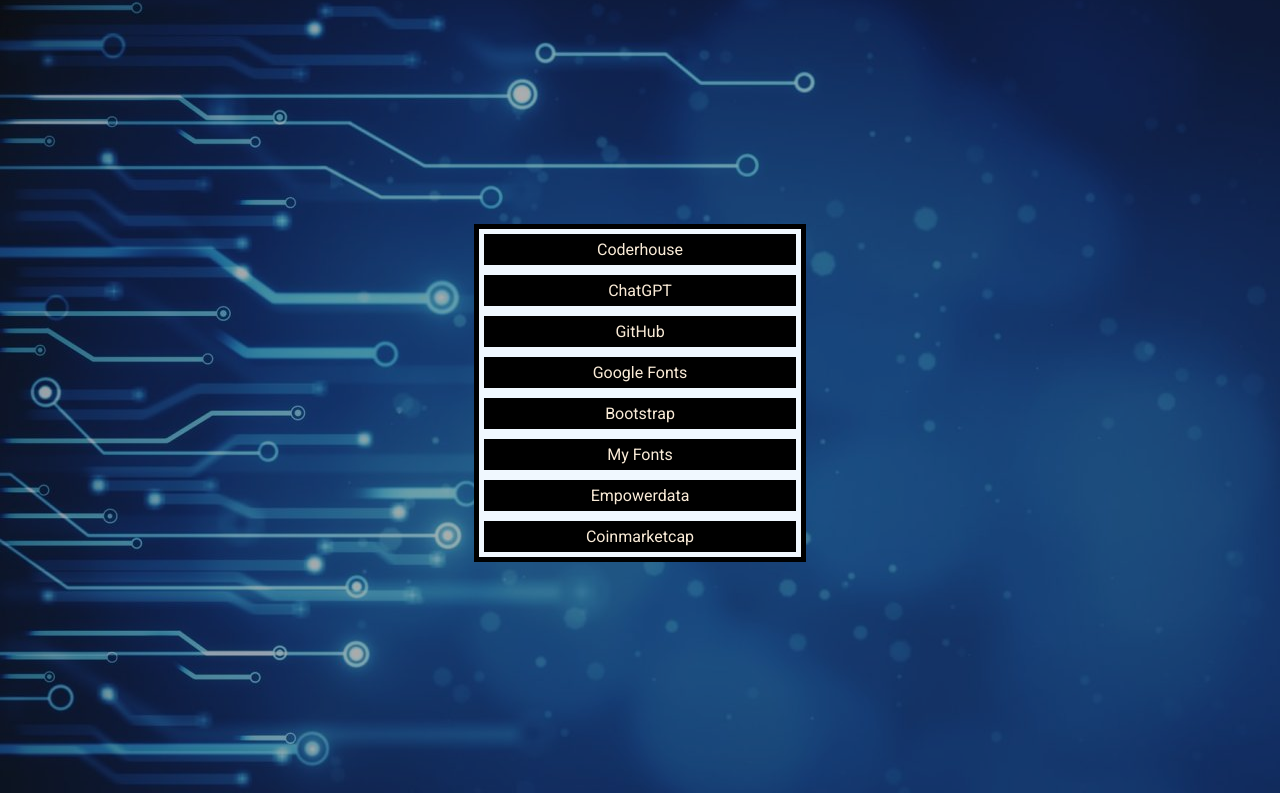
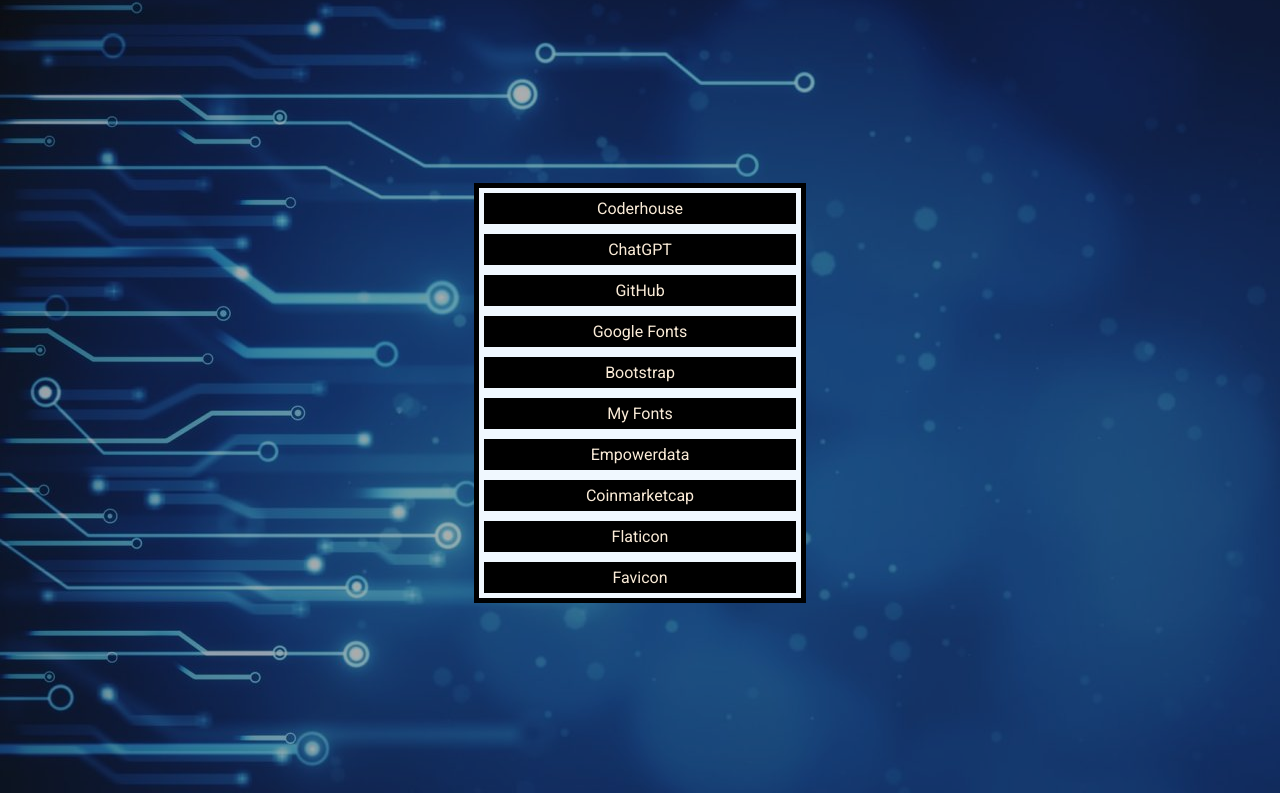
Before and after one commit to danifel01/Project2_Important_Links, a plain HTML site: page index.html in a window 1280 px wide. Shown: the part 69-862 px from the top of the page. Drawn offline with Linux system fonts and the light colour scheme.

Commit message:
2 links added

```diff
--- a/index.html
+++ b/index.html
@@ -54,6 +54,16 @@
                     <li> <a href="https://coinmarketcap.com" target="_blank"> Coinmarketcap </a> </li>
                 </div>
             </ul>
+            <ul class="item3">
+                <div class="item4">
+                    <li> <a href="https://www.flaticon.com" target="_blank"> Flaticon </a> </li>
+                </div>
+            </ul>
+            <ul class="item3">
+                <div class="item4">
+                    <li> <a href="https://favicon.io/favicon-converter/" target="_blank"> Favicon </a> </li>
+                </div>
+            </ul>
         </div>
     </main>
 </body>
```
